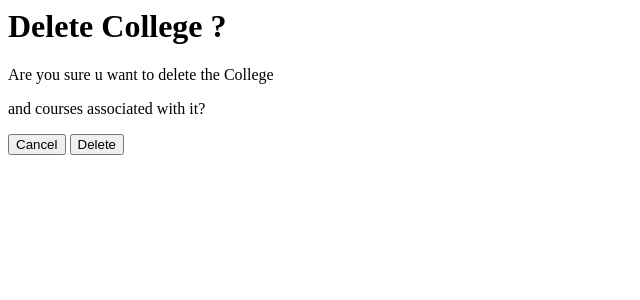
After one commit to lenard9191/ssis-flask, a Flask app: template ssis/templates/college_delete.html in a window 1280 px wide. The commit adds this page. Shown: the top 300 px of the page, without its empty margins (0-640 px from the left). Run offline with Flask 3, Linux system fonts and the light colour scheme; the template is opened without the code that fills it, so the values that code supplies are empty.

Commit message:
added delete fuctionality for college

```diff
--- a/ssis/static/course.js
+++ b/ssis/static/course.js
@@ -28,7 +28,7 @@ $(document).ready(function () {
             $.ajax({
                 type: "POST",
                 url: "/course/delete",
-                data: { csasdsda: courseCode },
+                data: { csasdsda: courseCode }
             }).done(function (data) {
                 if (data.error) {
                     $("#errordeletemsg").text(data.error).show();
--- /dev/null
+++ b/ssis/templates/college_delete.html
@@ -0,0 +1,41 @@
+<div
+  class="modal fade"
+  id="deleteCollege"
+  data-bs-backdrop="static"
+  data-bs-keyboard="false"
+  tabindex="-1"
+  aria-labelledby="deleteCollegeLabel"
+  aria-hidden="true"
+>
+  <div class="modal-dialog">
+    <div class="modal-content">
+      <div class="modal-header">
+        <h1 class="modal-title fs-5" id="deleteCollegeLabel">Delete College ?</h1>
+      </div>
+      <div class="modal-body">
+        <div class="d-flex justify-content-between flex-column align-items-center">
+          <p>Are you sure u want to delete the College </p>
+          <p>and courses associated with it?</p>
+        </div>
+        <div class="alert alert-danger" id="errorcoldeletemsg" name= "errorcoldeletemsg"role="alert" style="display: none;"></div>
+      </div>
+      <div class="modal-footer">
+        <button
+          type="button"
+          class="btn btn-dark fs-5"
+          data-bs-dismiss="modal"
+          data-bs-target="#deleteCollege"
+        >
+          Cancel
+        </button>
+        <button
+          type="submit"
+          id="deleteCollegeForm"
+          class="btn btn-danger fs-5"
+        >
+          Delete
+        </button>
+      </div>
+    </div>
+  </div>
+</div>
--- a/ssis/templates/college_home.html
+++ b/ssis/templates/college_home.html
@@ -53,9 +53,14 @@
         <td>
         </td>
         <td>
+          <button type="button" class="btn btn-outline-danger delete-College" data-bs-toggle="modal"
+            data-bs-target="#deleteCollege" data-college-code="{{college.code}}">
+            Delete Course
+          </button>
         </td>
       </tr>
     </tbody>
+    {% include 'college_delete.html' %}
      {%
     endfor %}
   </table>
```
Also changed, not shown: ssis/routes/college.py (+14 -1 lines), ssis/static/college.js (+20 -0 lines).
